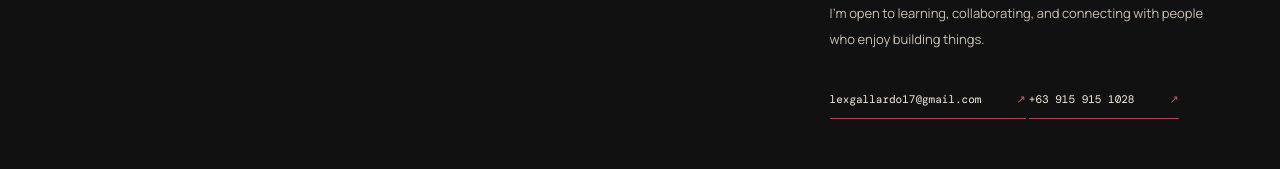
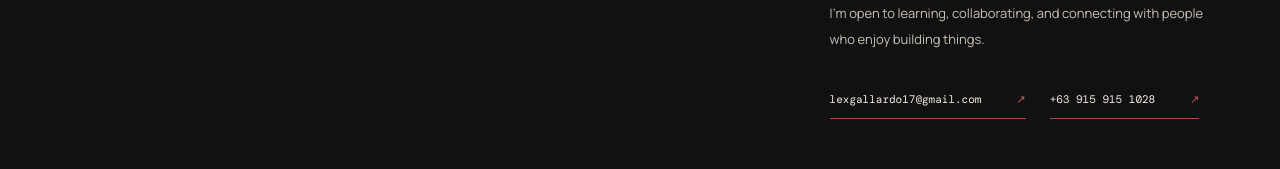
Before and after one commit to lexg-29/lex-gallardo-portfolio, a React (Vite) app: page / in a window 1280 px wide. Shown: the part 5396-5565 px from the top of the page. Built offline with nearby package versions, Linux system fonts and the light colour scheme.

Commit message:
Update portfolio content

```diff
--- a/public/style.css
+++ b/public/style.css
@@ -65,3 +65,9 @@
 @media (max-width: 650px) {
   .react-tech-title { height: 3.05em; }
 }
+.contact-links {
+  display: flex;
+  align-items: center;
+  flex-wrap: wrap;
+  gap: 24px;
+}
```
